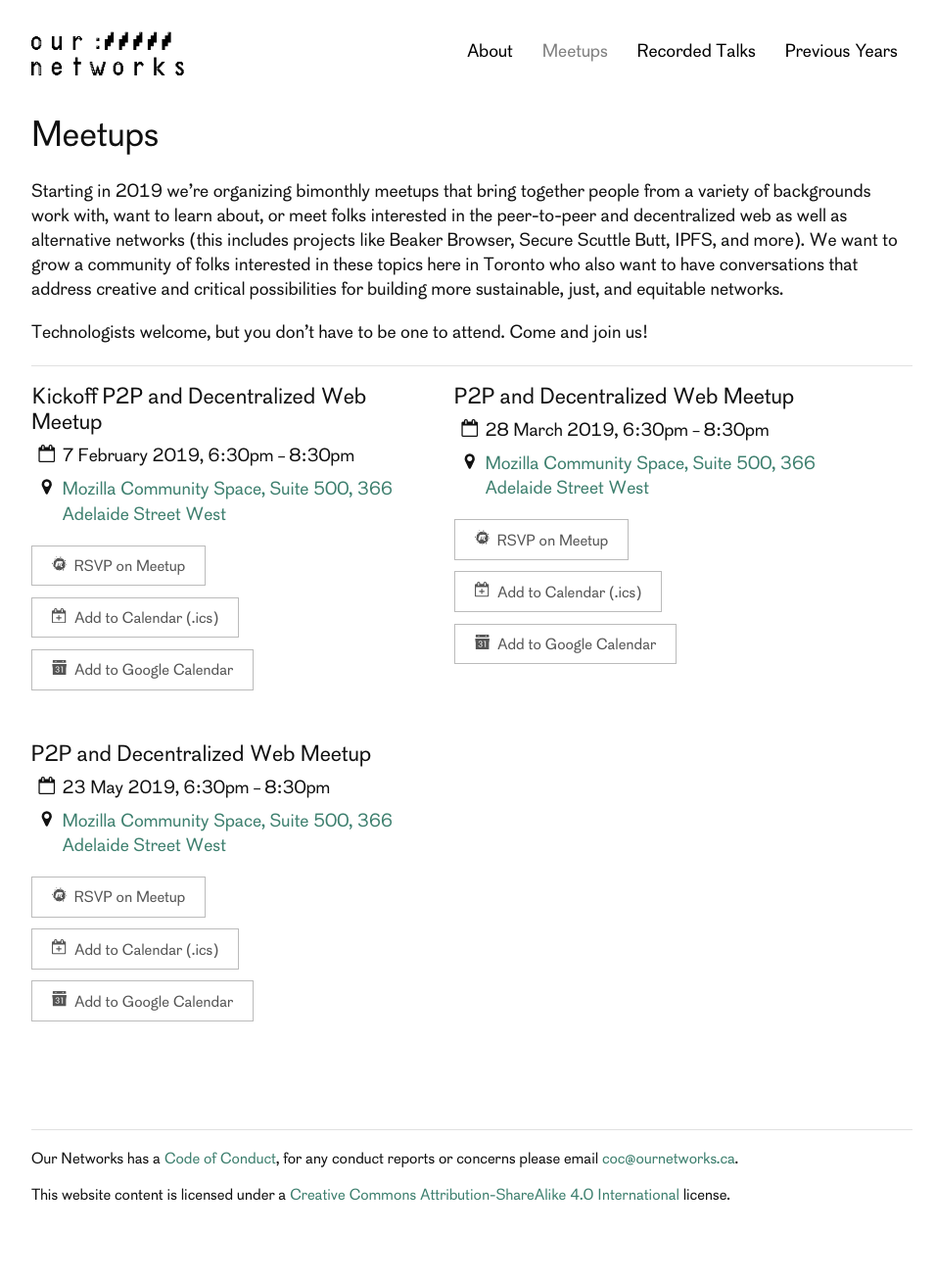
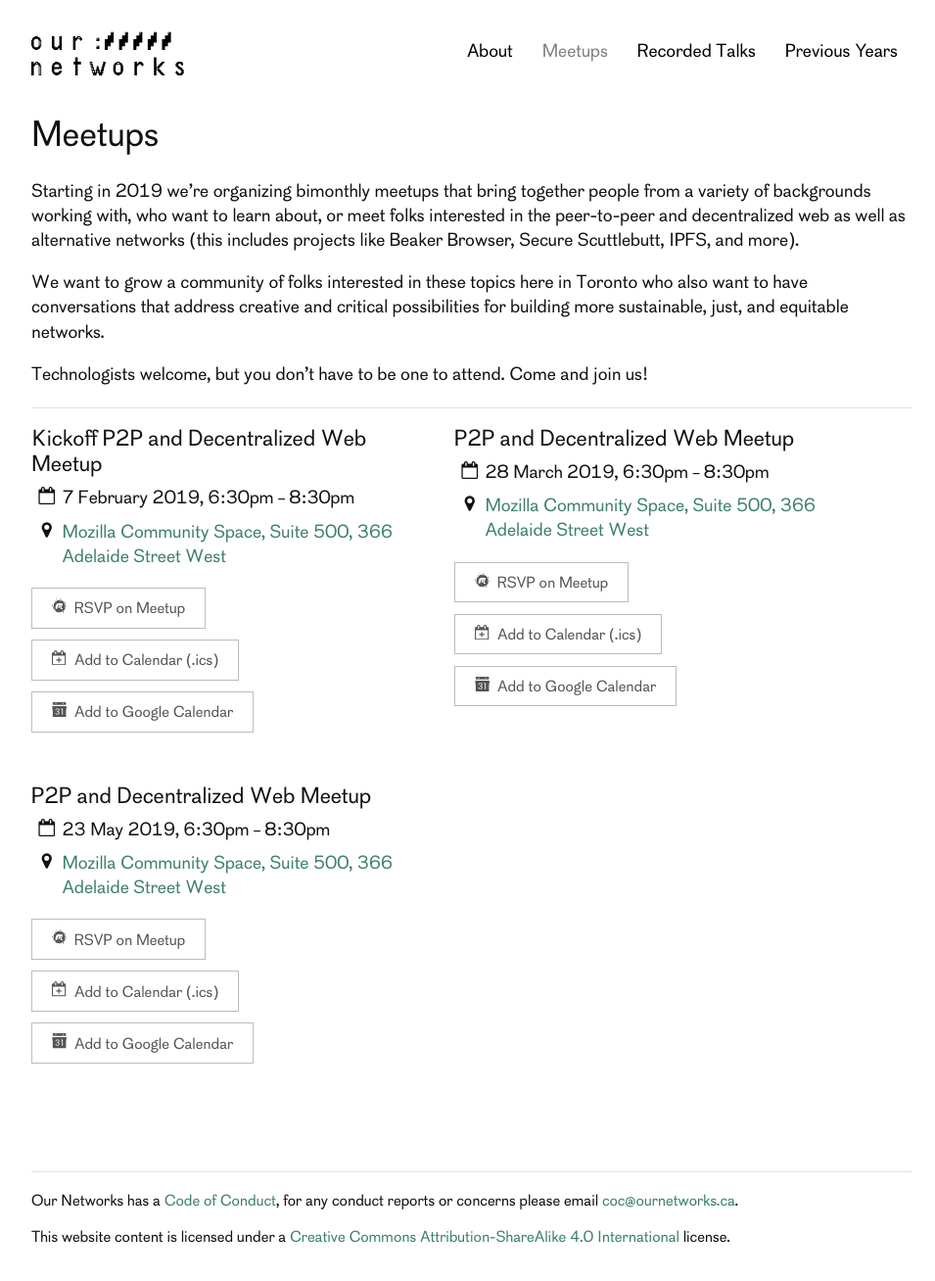
Before and after one commit to ournetworks/ournetworks.ca, a Jekyll site: the page built from meetups.md, in a window 1280 px wide and 1336 px high. Shown: the top 1308 px of the window at 98% size, without its empty margins (158-1113 px from the left). Built offline with Jekyll 4.4.1, drawn with Linux system fonts in a browser that asks for light colours.

Commit message:
Fix grammar in description
Co-Authored-By: dcwalk <dcwalk@users.noreply.github.com>

```diff
--- a/meetups.md
+++ b/meetups.md
@@ -5,7 +5,9 @@ title: "Meetups"
 titleDisplay: "Meetups"
 ---
 
-Starting in 2019 we're organizing bimonthly meetups that bring together people from a variety of backgrounds work with, want to learn about, or meet folks interested in the peer-to-peer and decentralized web as well as alternative networks (this includes projects like Beaker Browser, Secure Scuttle Butt, IPFS, and more). We want to grow a community of folks interested in these topics here in Toronto who also want to have conversations that address creative and critical possibilities for building more sustainable, just, and equitable networks.
+Starting in 2019 we're organizing bimonthly meetups that bring together people from a variety of backgrounds working with, who want to learn about, or meet folks interested in the peer-to-peer and decentralized web as well as alternative networks (this includes projects like Beaker Browser,  Secure Scuttlebutt, IPFS, and more).
+
+We want to grow a community of folks interested in these topics here in Toronto who also want to have conversations that address creative and critical possibilities for building more sustainable, just, and equitable networks.
 
 Technologists welcome, but you don't have to be one to attend. Come and join us!
 
```
